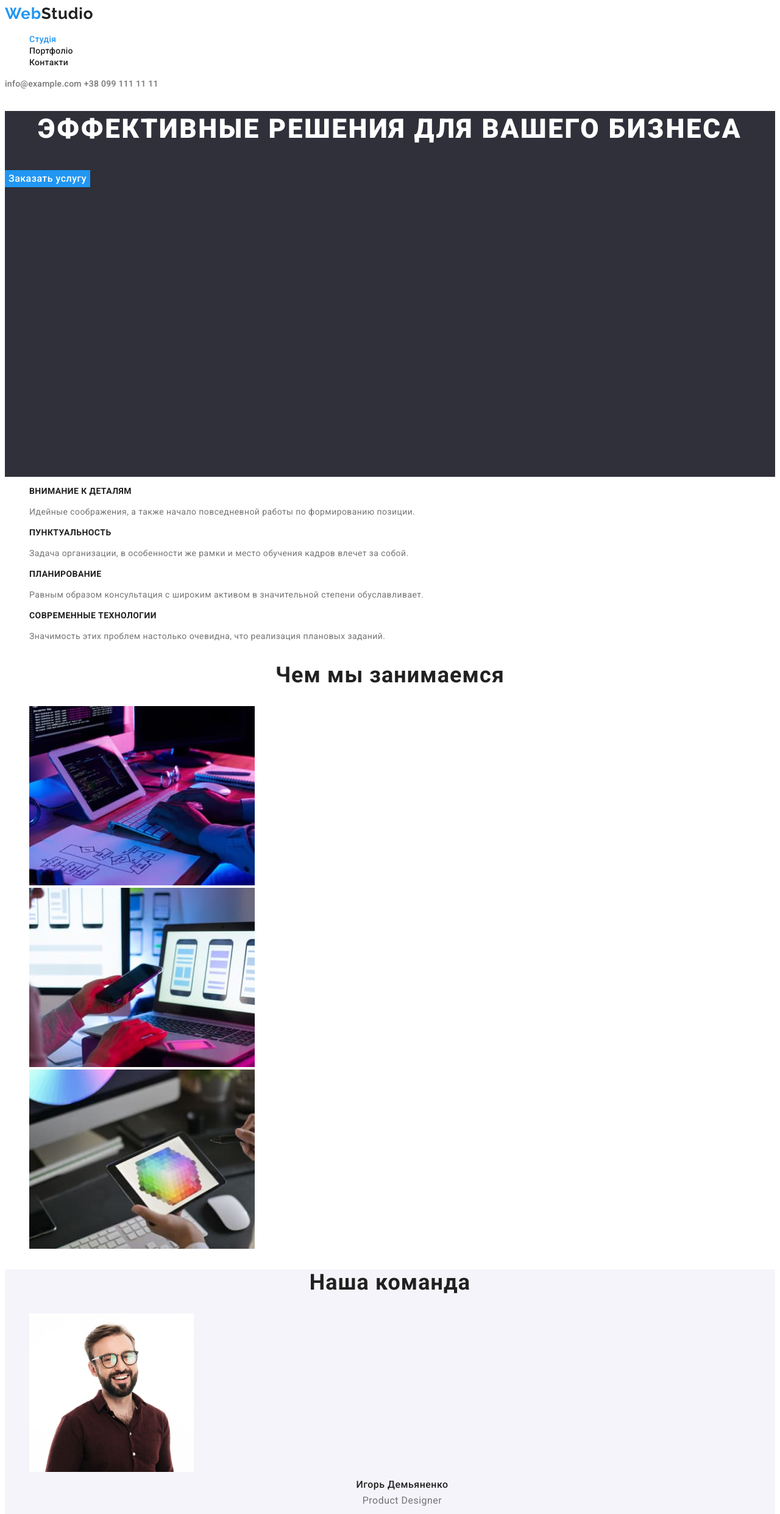
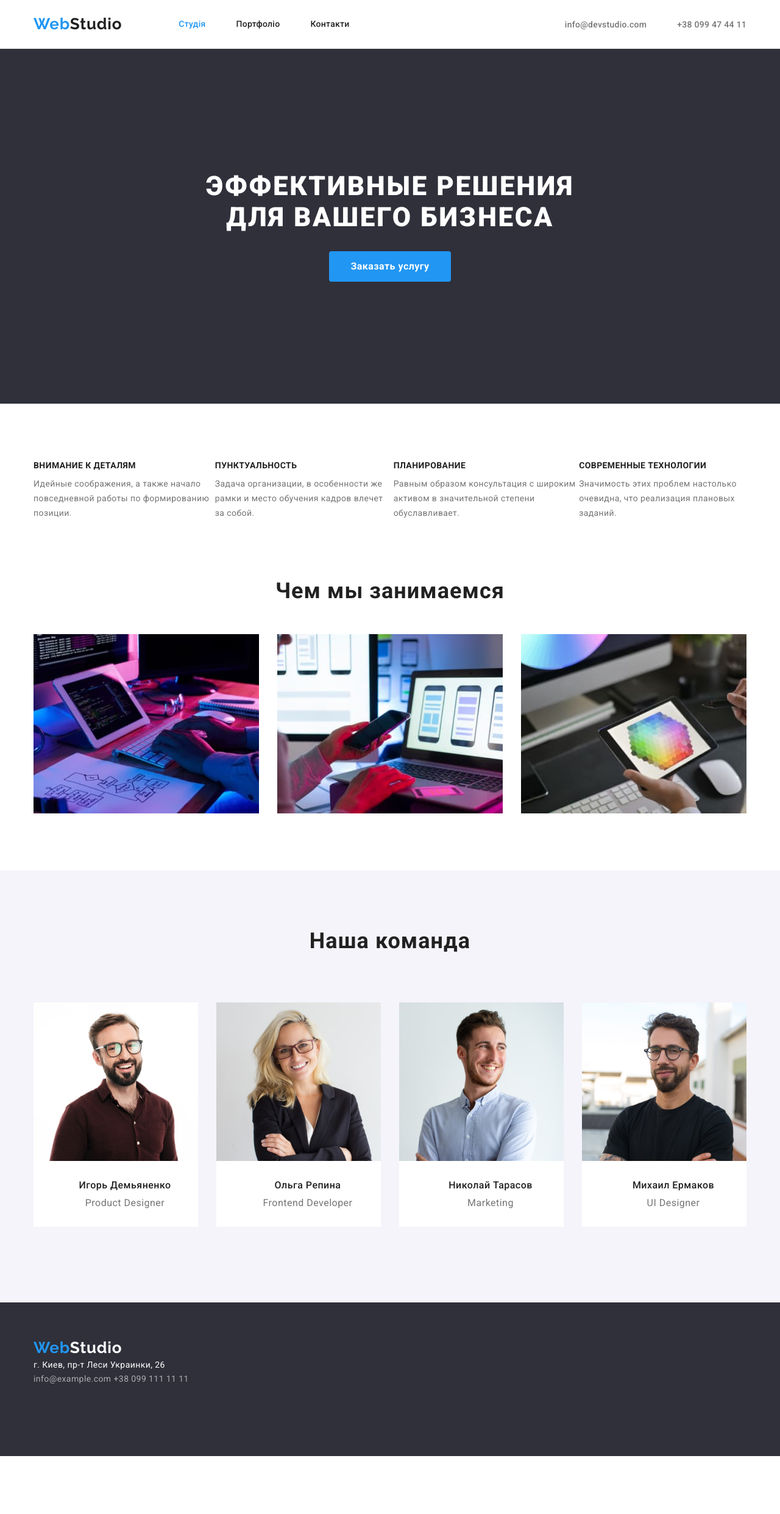
Before and after one commit to BlackyHat/goit-markup-hw-03, a plain HTML site: page index.html in a window 1280 px wide. Shown: the top 2483 px of the page at 61% size. After the commit the page ends 2388 px from the top, so only its background shows below. Drawn offline with nearby package versions, Linux system fonts and the light colour scheme.

Commit message:
add flex to web page

```diff
--- a/css/styles.css
+++ b/css/styles.css
@@ -6,20 +6,53 @@
   --bg-grey-color: #2f303a;
   --secondary-section-background: #f5f4fa;
   --footer-contacts-text-color: rgba(255, 255, 255, 0.6);
+  --color-border-project-item: rgba(238, 238, 238, 1);
+  --color-border-under-main-nav: rgb (236, 236, 236);
 }
 
 body {
   background-color: var(--primary-white-color);
   color: var(--primary-text-color);
   font-family: Roboto, monospace;
+  margin-left: auto;
+  margin-right: auto;
 }
 
 .list {
   list-style: none;
+  margin: 0;
+  padding: 0;
 }
 
 .link {
   text-decoration: none;
+}
+
+h1, h2, h3, p {
+  margin: 0;
+  padding: 0;
+}
+
+img {
+  display: block;
+}
+
+.container {
+  width: 1200px;
+  padding-left: 15px;
+  padding-right: 15px;
+  margin-left: auto;
+  margin-right: auto;
+  /* outline: 1px solid palevioletred; */
+}
+
+.section {
+  padding-top: 94px;
+  padding-bottom: 94px;
+}
+
+.section.no-padding-top {
+  padding-top: 0;
 }
 
 /* основний колір тексту #212121  */
@@ -33,6 +66,12 @@ body {
 /* вторинний фон: #F5F4FA; */
 
 /* ХЕДЕР */
+.main-nav {
+  display: flex;
+  align-items: center;
+  border-bottom: 1px solid var(--color-border-under-main-nav);
+}
+
 .logo {
   color: var(--second-font-color);
   font-family: Raleway, sans-serif;
@@ -46,7 +85,21 @@ body {
   color: var(--accent-color);
 }
 
+.page-nav {
+  display: flex;
+margin-left: 93px;
+}
+
+/* .page-nav__item:not(:last-child) {margin-right: 50px;
+} */
+
+.page-nav .page-nav__item + .page-nav__item {margin-left: 50px;}
+
 .page-nav__link {
+  display: block;
+  padding-top: 32px;
+  padding-bottom: 32px;
+
   color: var(--second-font-color);
   font-weight: 500;
   font-size: 14px;
@@ -63,7 +116,17 @@ body {
   color: var(--accent-color);
 }
 
+.contacts {
+  display: flex;
+  margin-left: auto;
+}
+
+.contacts .item + .item {margin-left: 50px;}
+
 .contacts-link {
+  padding-top: 32px;
+  padding-bottom: 32px;
+
   color: var(--primary-text-color);
   font-weight: 500;
   font-size: 14px;
@@ -77,29 +140,41 @@ body {
 }
 
 /* ГЕРОЙ */
+.hero {
+text-align: center;
+padding-top: 200px;
+padding-bottom: 200px;
+background-color: var(--bg-grey-color);
+}
+
+
 .hero-title {
+  max-width: 696px;
+  margin-left: auto;
+  margin-right: auto;
+  margin-bottom: 30px;
+
   color: var(--primary-white-color);
   font-weight: 900;
   font-size: 44px;
-  line-height: 1.36;
+  line-height: 1.16;
   text-align: center;
   letter-spacing: 0.06em;
   text-transform: uppercase;
 }
 
-.hero {
-  background-color: var(--bg-grey-color);
-  height: 600px;
-}
+.button {
+  min-width: 200px;
+  padding: 10px 32px;
+  border-radius: 4px;
 
-.button {
   color: var(--primary-white-color);
   background-color: var(--accent-color);
   border: none;
   font-family: inherit;
-  font-weight: 500;
+  font-weight: 700;
   font-size: 16px;
-  line-height: 1.62;
+  line-height: 1.875;
   text-align: center;
   letter-spacing: 0.03em;
 
@@ -108,6 +183,8 @@ body {
 
 /* СЕКЦІЯ ОСОБЛИВОСТІ */
 .section-title {
+  margin-bottom: 50px;
+
   color: var(--second-font-color);
   font-weight: 700;
   font-size: 36px;
@@ -116,7 +193,19 @@ body {
   letter-spacing: 0.03em;
 }
 
+.key-positions {
+  display: flex;
+}
+
+.key-positions__item:not(:first-child) {
+  margin-left: 30px;
+  width: 270px;
+  background-color: #2196f3;
+  }
+
 .key-position-title {
+margin-bottom: 10px;
+
   color: var(--second-font-color);
   font-weight: 700;
   font-size: 14px;
@@ -126,10 +215,22 @@ body {
 }
 
 .key-position-text {
+
   font-size: 14px;
   line-height: 1.71;
   letter-spacing: 0.03em;
 }
+
+/* Чем мы занимаемся */
+
+.work-examples {
+  display: flex;
+}
+
+.work-examples .work-example:not(:first-child) {
+  margin-left: 30px;
+}
+
 
 /* СЕКЦІЯ ПРО КОМАНДУ */
 
@@ -137,13 +238,32 @@ body {
   background-color: var(--secondary-section-background);
 }
 
+/* .section:nth-child(n+4) {
+  background-color: var(--secondary-section-background);
+}
+ */
+
+ .worker-list {display: flex;}
+
+.worker-list .worker-list__item:not(:first-child) {
+  margin-left: 30px;
+}
+
 .worker-list__title {
+  margin-bottom: 10px;
+
   color: var(--second-font-color);
   font-weight: 500;
   font-size: 16px;
-  line-height: 1.19px;
+  line-height: 1.19;
   text-align: center;
   letter-spacing: 0.03em;
+}
+
+.worker-list__item {
+  margin-top: 30px;
+  margin-bottom: 30px;
+background-color: var(--primary-white-color);
 }
 
 .worker-list__position {
@@ -155,6 +275,9 @@ body {
 
 /* ФУТЕР */
 .footer {
+padding-top: 60px;
+padding-bottom: 60px;
+
   background-color: var(--bg-grey-color);
   height: 252px;
 }
@@ -172,6 +295,9 @@ body {
 }
 
 .footer-contacts {
+  padding-top: 60px;
+  padding-bottom: 60px;
+
   color: var(--footer-contacts-text-color);
   font-size: 14px;
   line-height: 1.71;
@@ -180,7 +306,21 @@ body {
 
 /* ПОРТФОЛІО */
 /* КНОПКИ ФІЛЬТРУ ПОРТФОЛІО*/
+.filter {
+  display: flex;
+  justify-content: center;
+  margin-bottom: 50px;
+}
+
+.filter .filter-list__item:not(:first-child) {
+  margin-left: 8px;
+}
+
+
 .filter-list-button {
+  padding: 6px 22px;
+  border-radius: 4px;
+
   color: var(--second-font-color);
   background-color: var(--secondary-section-background);
   border: none;
@@ -202,7 +342,28 @@ body {
 
 /* СЕКЦІЯ ПРОЕКТИ */
 
+.project {
+  display: flex;
+  flex-wrap: wrap;
+}
+
+.project__item {
+  width: 370px;
+  margin-right: 30px;
+  margin-bottom: 30px;
+}
+
+.project__item:nth-last-child(-n+3) {
+margin-bottom: 0;
+}
+
+.project__item:nth-child(3n) {
+  margin-right: 0;
+  }
+
+
 .project__label {
+  margin-bottom: 10px;
   color: var(--second-font-color);
   font-weight: 700;
   font-size: 18px;
@@ -217,3 +378,12 @@ body {
   text-align: center;
   letter-spacing: 0.03em;
 }
+
+.project__description {
+padding: 20px 24px;
+
+  border-radius: 1px solid ;
+  border-left: 1px solid var(--color-border-project-item);
+  border-right: 1px solid var(--color-border-project-item);
+  border-bottom: 1px solid var(--color-border-project-item);
+}
--- a/index.html
+++ b/index.html
@@ -4,73 +4,74 @@
     <meta charset="UTF-8" />
     <meta http-equiv="X-UA-Compatible" content="IE=edge" />
     <meta name="viewport" content="width=device-width, initial-scale=1.0" />
-    <link rel="preconnect" href="https://fonts.gstatic.com" crossorigin />
-    <link rel="preconnect" href="https://fonts.googleapis.com" />
     <link
-      href="https://fonts.googleapis.com/css2?family=Raleway:wght@700&family=Roboto:wght@400;500;700;900&display=swap"
-      rel="stylesheet"
-    />
+      href="https://fonts.googleapis.com/css2?family=Raleway:wght@700&family=Roboto:wght@400;500;700;900&display=swap"  rel="stylesheet" />
+    <link rel="stylesheet" href="https://cdnjs.cloudflare.com/ajax/libs/modern-normalize/1.1.0/modern-normalize.min.css" integrity="sha512-wpPYUAdjBVSE4KJnH1VR1HeZfpl1ub8YT/NKx4PuQ5NmX2tKuGu6U/JRp5y+Y8XG2tV+wKQpNHVUX03MfMFn9Q==" crossorigin="anonymous" referrerpolicy="no-referrer" />
     <link rel="stylesheet" href="./css/styles.css" />
     <title>Studio</title>
   </head>
   <body>
     <header>
+    <div class="container main-nav">
       <a href="index.html" class="logo link"
-        ><span class="accent-logo">Web</span>Studio</a
-      >
+        ><span class="accent-logo">Web</span>Studio</a>
       <nav>
         <ul class="page-nav list">
-          <li>
+          <li class="page-nav__item">
             <a href="./index.html" class="page-nav__link current link"
               >Студія</a
             >
           </li>
-          <li>
+          <li class="page-nav__item">
             <a href="./portfolio.html" class="page-nav__link link">Портфоліо</a>
           </li>
-          <li><a href="" class="page-nav__link link">Контакти</a></li>
+          <li class="page-nav__item"><a href="" class="page-nav__link link">Контакти</a></li>
         </ul>
       </nav>
-      <a href="mailto:info@example.com" class="contacts-link link"
-        >info@example.com</a
+      <ul class="contacts list">
+        <li class="item">      <a href="mailto:info@devstudio.com" class="contacts-link link"
+        >info@devstudio.com</a>
+</li>
+        <li class="item">      <a href="tel:+380994744111" class="contacts-link link"
+        >+38 099 47 44 11</a
       >
-      <a href="tel:+380991111111" class="contacts-link link"
-        >+38 099 111 11 11</a
-      >
+</li>
+      </ul>
+      </div>
     </header>
     <!--Основний розділ-->
     <main>
       <!--Заголовок з кнопкою-->
-      <section class="hero">
+      <section class="section hero">
           <h1 class="hero-title">Эффективные решения для вашего бизнеса</h1>
           <button type="button" class="button">Заказать услугу</button>
       </section>
       <!--Особливості роботи команди-->
-      <section class="key-position">
+      <section class="section">
+        <div class="container">
         <ul class="key-positions list">
-          <li>
+        <li class="key-position__item">
           <h3 class="key-position-title">Внимание к деталям</h3>
           <p class="key-position-text">
             Идейные соображения, а также начало повседневной работы по
             формированию позиции.
           </p>
         </li>
-          <li>
+        <li class="key-position__item">
           <h3 class="key-position-title">Пунктуальность</h3>
           <p class="key-position-text">
             Задача организации, в особенности же рамки и место обучения кадров
             влечет за собой.
           </p>
         </li>
-          <li>
+        <li class="key-position__item">
           <h3 class="key-position-title">Планирование</h3>
           <p class="key-position-text">
             Равным образом консультация с широким активом в значительной
             степени обуславливает.
           </p>
         </li>
-
-          <li>
+        <li class="key-position__item">
           <h3 class="key-position-title">Современные технологии</h3>
           <p class="key-position-text">
             Значимость этих проблем настолько очевидна, что реализация
@@ -78,8 +79,11 @@
           </p>
         </li>
       </ul>
+</div>
       </section>
-      <section class="section">
+      <!-- Чем мы занимаемся -->
+      <section class="section no-padding-top">
+        <div class="container">
           <h2 class="section-title">Чем мы занимаемся</h2>
           <ul class="work-examples list">
             <li class="work-example">
@@ -104,51 +108,61 @@
               />
             </li>
           </ul>
+        </div>
       </section>
       <!--Наша команда-->
       <section class="section team">
+        <div class="container">
           <h2 class="section-title">Наша команда</h2>
           <ul class="worker-list list">
-          <li>
+            <li class="worker-list__item">
               <img
                 src="images/img4.jpg"
                 alt="Фото Игорь Демьяненко"
                 width="270"
               />
+              <div class="worker-list__item">
                 <h3 class="worker-list__title">Игорь Демьяненко</h3>
                 <p class="worker-list__position">Product Designer</p>
+              </div>
             </li>
-          <li>
+            <li class="worker-list__item">
               <img src="images/img5.jpg" alt="Фото Ольга Репина" width="270" />
+              <div class="worker-list__item">
               <h3 class="worker-list__title">Ольга Репина</h3>
-            <p class="worker-list__position">Frontend Developer</p>
+              <p class="worker-list__position">Frontend Developer</p></div>
             </li>
-          <li>
+            <li class="worker-list__item">
               <img src="images/img6.jpg" alt="Фото Николай Тарасов" width="270" />
+              <div class="worker-list__item">
                 <h3 class="worker-list__title">Николай Тарасов</h3>
                 <p class="worker-list__position">Marketing</p>
+              </div>
             </li>
-          <li>
+            <li class="worker-list__item">
               <img src="images/img7.jpg" alt="Фото Михаил Ермаков" width="270" />
+              <div class="worker-list__item" >
                 <h3 class="worker-list__title">Михаил Ермаков</h3>
                 <p class="worker-list__position">UI Designer</p>
+              </div>
             </li>
           </ul>
+        </div>
       </section>
     </main>
     <!--Підвал з контактами-->
     <footer class="footer">
+      <div class="container">
         <a href="index.html" class="logo link"
         ><span class="accent-logo">Web</span
         ><span class="logo-inverse">Studio</span></a
       >
       <address class="address">г. Киев, пр-т Леси Украинки, 26</address>
       <a href="mailto:info@example.com" class="footer-contacts link"
-        >info@example.com</a
-      >
+        >info@example.com</a>
       <a href="tel:+380991111111" class="footer-contacts link"
-        >+38 099 111 11 11</a
-      >
+        >+38 099 111 11 11</a>
+      </div>
     </footer>
   </body>
 </html>
```
Also changed, not shown: portfolio.html (+46 -23 lines), 1 other file. Lines whose indentation alone changed are shown as unchanged.
